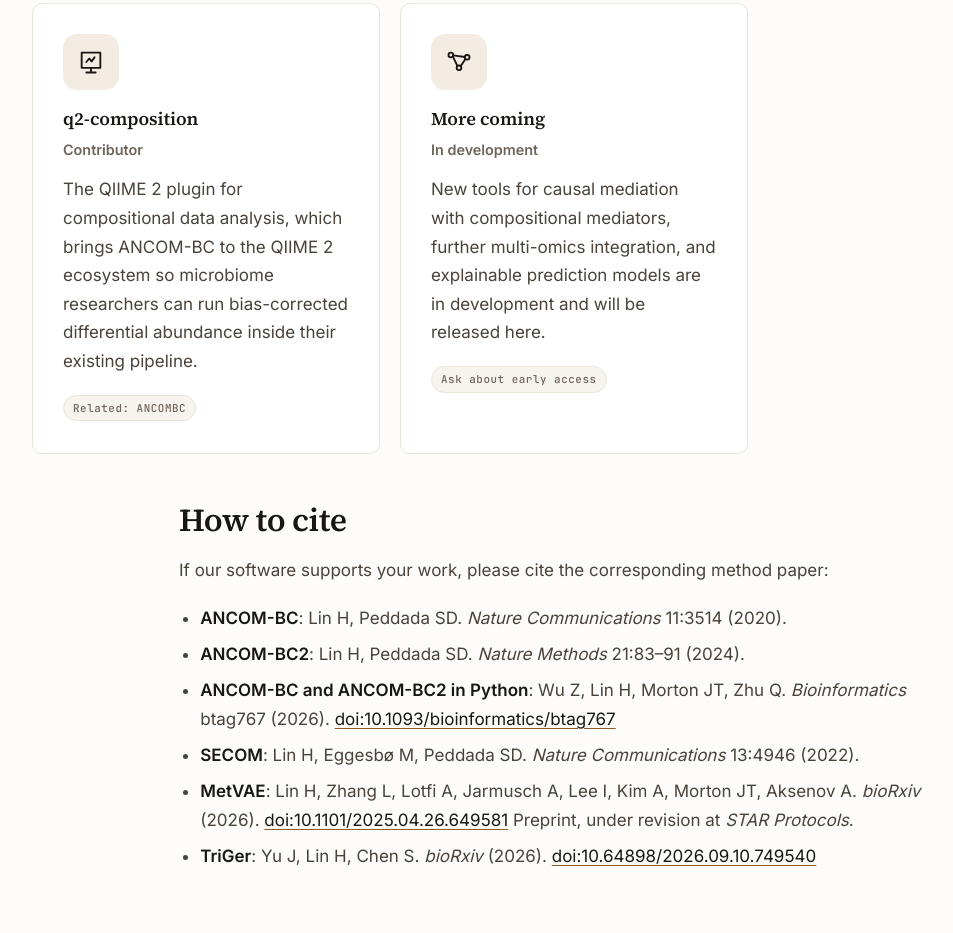
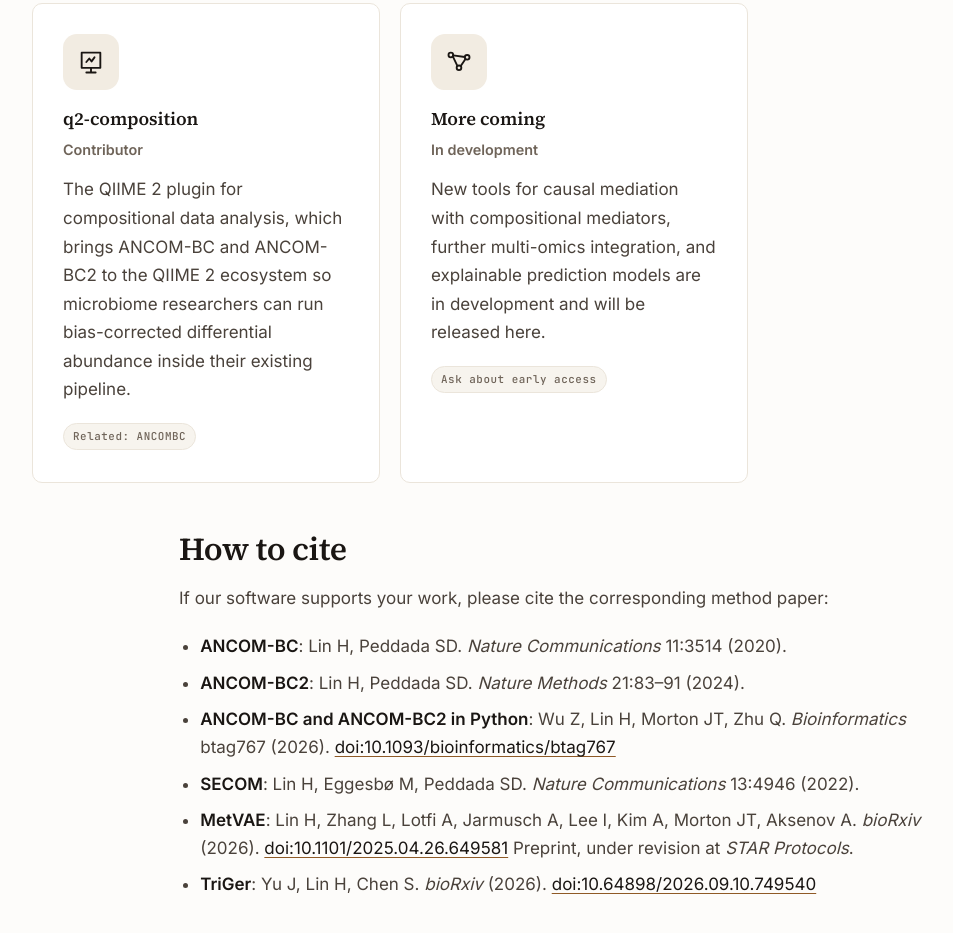
Before and after one commit to MATRIX-Research-Lab/MATRIX-Research-Lab.github.io, a plain HTML site: page docs/software.html in a window 1280 px wide. Shown: the part 1152-2085 px from the top of the page, without its empty margins (66-1019 px from the left). Drawn offline with Linux system fonts and the light colour scheme.

Commit message:
Mention ANCOM-BC2 on the q2-composition card
Co-Authored-By: Claude Opus 5.5 <noreply@anthropic.com>

```diff
--- a/docs/software.html
+++ b/docs/software.html
@@ -135,9 +135,9 @@
           <h3>q2-composition</h3>
           <p class="role" style="color:var(--muted);font-weight:600;font-size:.9rem">Contributor</p>
           <p>
-            The QIIME 2 plugin for compositional data analysis, which brings ANCOM-BC to the QIIME 2
-            ecosystem so microbiome researchers can run bias-corrected differential abundance inside
-            their existing pipeline.
+            The QIIME 2 plugin for compositional data analysis, which brings ANCOM-BC and ANCOM-BC2
+            to the QIIME 2 ecosystem so microbiome researchers can run bias-corrected differential
+            abundance inside their existing pipeline.
           </p>
           <p class="pub-links">
             <a class="tag" href="https://www.bioconductor.org/packages/ANCOMBC/">Related: ANCOMBC</a>
```
